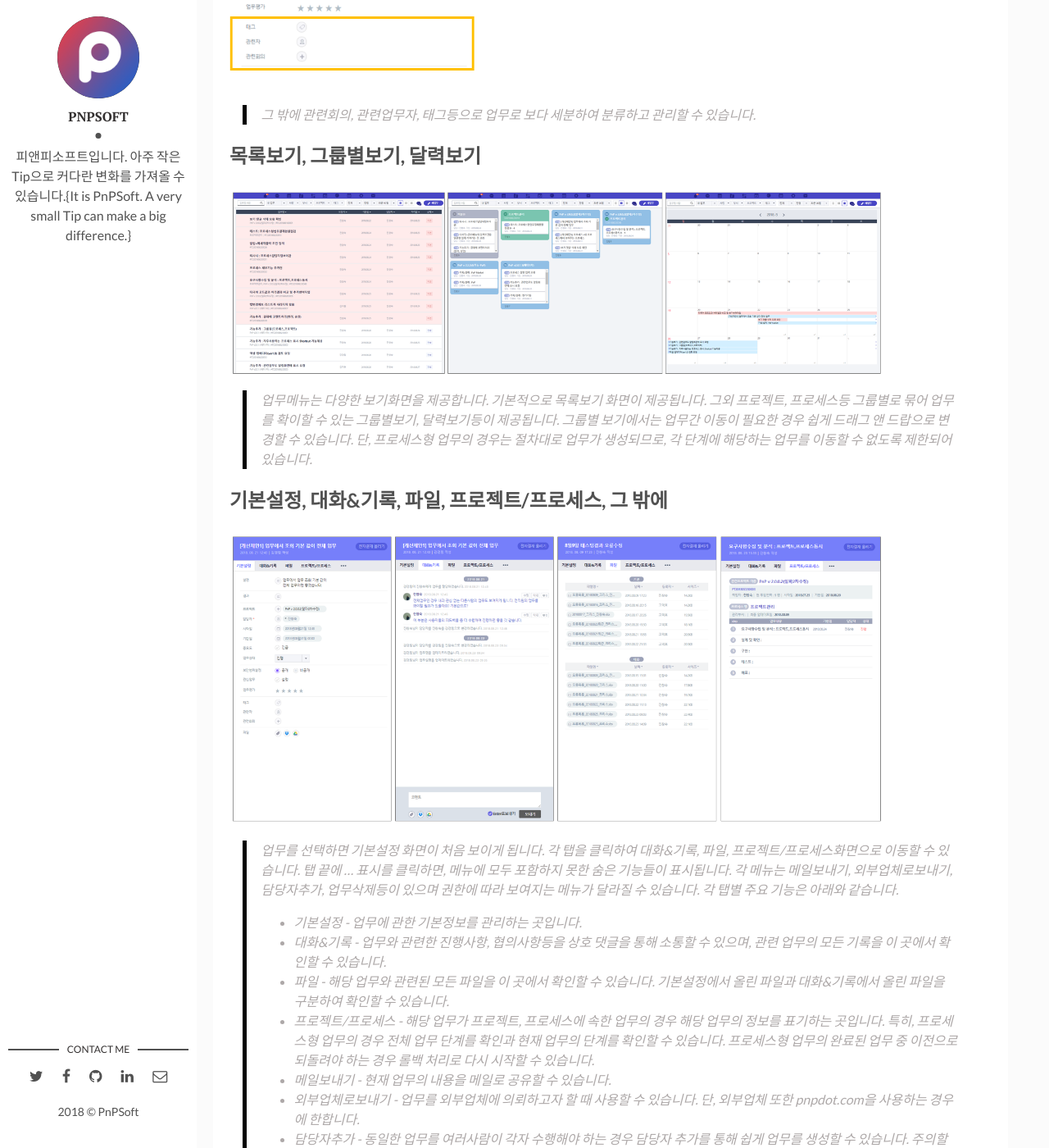
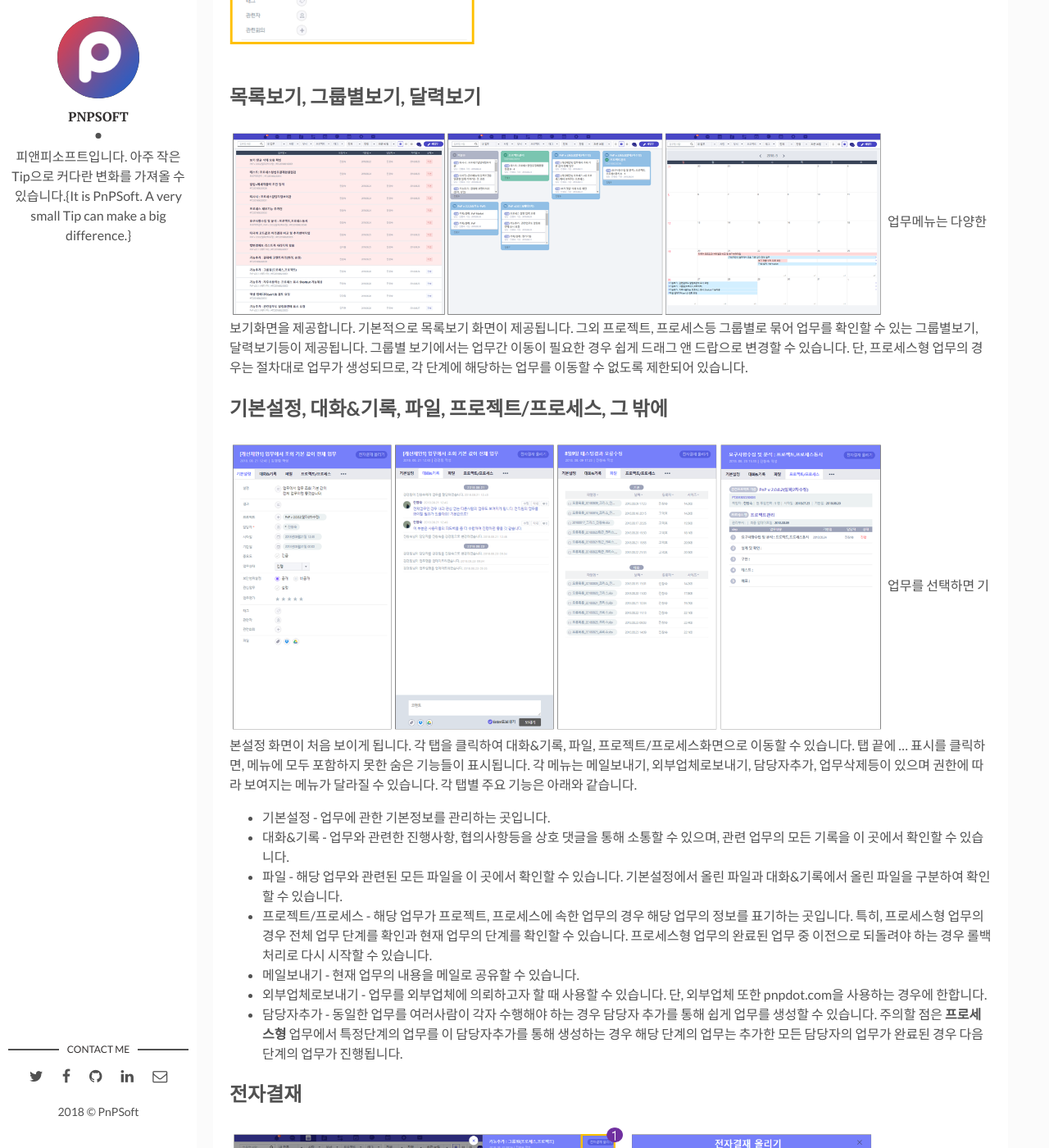
Before and after one commit to pnpsoft/pnpsoft.github.io, a Jekyll site: the page built from _posts/2018-08-27-how-to-use-pnp-02.markdown, in a window 1280 px wide and 1400 px high, scrolled down 3693 px. Shown: the whole window at 82% size. Built offline with Jekyll 4.4.1, drawn with Linux system fonts in a browser that asks for light colours; comment, search, counter and statistics services are not loaded; some of the changed text lies outside the part shown.

Commit message:
Update 2018-08-27-how-to-use-pnp-02.markdown

```diff
--- a/_posts/2018-08-27-how-to-use-pnp-02.markdown
+++ b/_posts/2018-08-27-how-to-use-pnp-02.markdown
@@ -13,32 +13,33 @@
 
 ## 기본구성
 <img src="{{site.baseurl}}/assets/img/task/task01.PNG" alt="alt text" width="800" height="auto">
-* 1번은 주 메뉴로 사이트내에 항상 볼 수 있는 메뉴입니다. pnpdot.com에서 제공하는 기본기능의 메뉴들입니다.
+pnpdot.com의 기본구성은 주메뉴부분, 서브메뉴로 검색조건이 나오는 부분, 업무영역 이렇게 크게 세개 영역으로 구성되어 있습니다.
+
+* 1번은 주 메뉴로 사이트내에 항상 볼 수 있는 메뉴입니다.
 * 2번은 각 메뉴별로 검색조건이 표시되는 영역입니다.
 * 3번은 작업영역으로 각 메뉴별로 주요 작업 장소가 되는 곳입니다.
+
+주 메뉴에서 가장 많이 사용하게 될 업무 메뉴의 각 기능들은 아래와 같습니다.
+
 
 <img src="{{site.baseurl}}/assets/img/task/task02.PNG" alt="alt text" width="800" height="auto">
 > 목록을 클릭하면 화면과 같이 우측에 각 목록의 상세정보를 관리할 수 있는 화면이 제공됩니다.
 
-<img src="{{site.baseurl}}/assets/img/task/task02_01.PNG" alt="alt text" width="300" height="auto">
-> 업무요청사항을 입력하는 설명과 업무진행결과를 입력하는 결과화면이 구분되어 있습니다.
+<img src="{{site.baseurl}}/assets/img/task/task02_01.PNG" alt="alt text" width="300" height="auto">업무요청사항을 입력하는 설명과 업무진행결과를 입력하는 결과화면이 구분되어 있습니다.
 
-<img src="{{site.baseurl}}/assets/img/task/task02_02.PNG" alt="alt text" width="300" height="auto">
-> 해당 업무와 관련한 중요정보를 관리할 수 있습니다.
+<img src="{{site.baseurl}}/assets/img/task/task02_02.PNG" alt="alt text" width="300" height="auto">해당 업무와 관련한 중요정보를 관리할 수 있습니다.
 
-<img src="{{site.baseurl}}/assets/img/task/task02_03.PNG" alt="alt text" width="300" height="auto">
-> 해당 업무의 공개, 비공개를 통해 업무의 세부정보를 볼 수 있는 사람을 제한할 수 있습니다. 업무평가는 업무와 관련하여 담당자의 처리상태에 관하여 평정을 줄 수 있습니다. 관심업무설정은 내 업무외에 지켜봐야 하는 업무를 설정할 때 사용합니다.
+<img src="{{site.baseurl}}/assets/img/task/task02_03.PNG" alt="alt text" width="300" height="auto">해당 업무의 공개, 비공개를 통해 업무의 세부정보를 볼 수 있는 사람을 제한할 수 있습니다. 업무평가는 업무와 관련하여 담당자의 처리상태에 관하여 평정을 줄 수 있습니다. 관심업무설정은 내 업무외에 지켜봐야 하는 업무를 설정할 때 사용합니다.
 
-<img src="{{site.baseurl}}/assets/img/task/task02_04.PNG" alt="alt text" width="300" height="auto">
-> 그 밖에 관련회의, 관련업무자, 태그등으로 업무로 보다 세분하여 분류하고 관리할 수 있습니다.
+<img src="{{site.baseurl}}/assets/img/task/task02_04.PNG" alt="alt text" width="300" height="auto">그 밖에 관련회의, 관련업무자, 태그등으로 업무로 보다 세분하여 분류하고 관리할 수 있습니다.
 
 ## 목록보기, 그룹별보기, 달력보기
 <img src="{{site.baseurl}}/assets/img/task/task04.PNG" alt="alt text" width="800" height="auto">
-> 업무메뉴는 다양한 보기화면을 제공합니다. 기본적으로 목록보기 화면이 제공됩니다. 그외 프로젝트, 프로세스등 그룹별로 묶어 업무를 확이할 수 있는 그룹별보기, 달력보기등이 제공됩니다. 그룹별 보기에서는 업무간 이동이 필요한 경우 쉽게 드래그 앤 드랍으로 변경할 수 있습니다. 단, 프로세스형 업무의 경우는 절차대로 업무가 생성되므로, 각 단계에 해당하는 업무를 이동할 수 없도록 제한되어 있습니다.
+업무메뉴는 다양한 보기화면을 제공합니다. 기본적으로 목록보기 화면이 제공됩니다. 그외 프로젝트, 프로세스등 그룹별로 묶어 업무를 확인할 수 있는 그룹별보기, 달력보기등이 제공됩니다. 그룹별 보기에서는 업무간 이동이 필요한 경우 쉽게 드래그 앤 드랍으로 변경할 수 있습니다. 단, 프로세스형 업무의 경우는 절차대로 업무가 생성되므로, 각 단계에 해당하는 업무를 이동할 수 없도록 제한되어 있습니다.
 
 ## 기본설정, 대화&기록, 파일, 프로젝트/프로세스, 그 밖에
 <img src="{{site.baseurl}}/assets/img/task/task03.PNG" alt="alt text" width="800" height="auto">
-> 업무를 선택하면 기본설정 화면이 처음 보이게 됩니다. 각 탭을 클릭하여 대화&기록, 파일, 프로젝트/프로세스화면으로 이동할 수 있습니다. 탭 끝에 ... 표시를 클릭하면, 메뉴에 모두 포함하지 못한 숨은 기능들이 표시됩니다. 각 메뉴는 메일보내기, 외부업체로보내기, 담당자추가, 업무삭제등이 있으며 권한에 따라 보여지는 메뉴가 달라질 수 있습니다. 각 탭별 주요 기능은 아래와 같습니다.
+업무를 선택하면 기본설정 화면이 처음 보이게 됩니다. 각 탭을 클릭하여 대화&기록, 파일, 프로젝트/프로세스화면으로 이동할 수 있습니다. 탭 끝에 ... 표시를 클릭하면, 메뉴에 모두 포함하지 못한 숨은 기능들이 표시됩니다. 각 메뉴는 메일보내기, 외부업체로보내기, 담당자추가, 업무삭제등이 있으며 권한에 따라 보여지는 메뉴가 달라질 수 있습니다. 각 탭별 주요 기능은 아래와 같습니다.
 * 기본설정 - 업무에 관한 기본정보를 관리하는 곳입니다.
 * 대화&기록 - 업무와 관련한 진행사항, 협의사항등을 상호 댓글을 통해 소통할 수 있으며, 관련 업무의 모든 기록을 이 곳에서 확인할 수 있습니다.
 * 파일 - 해당 업무와 관련된 모든 파일을 이 곳에서 확인할 수 있습니다. 기본설정에서 올린 파일과 대화&기록에서 올린 파일을 구분하여 확인할 수 있습니다.
@@ -49,13 +50,13 @@
 
 
 ## 전자결재
-<img src="{{site.baseurl}}/assets/img/task/task05.PNG alt="alt text" width="800" height="auto">
-> 선택한 업무내용으로 전자결재를 등록할 수 있습니다. 이렇게 등록한 결재문서는 결재메뉴에서 확인이 가능합니다.
-> 선택한 업무를 전자결재문서로 등록하게 되면, 업무정보를 수정할 수 없게 됩니다.
-> 수정이 필요하다면, 결재메뉴에서 전자결재 등록한 업무를 찾아 다음 결재자의 결재전에 회수처리 해야 합니다.
+<img src="{{site.baseurl}}/assets/img/task/task05.PNG" alt="alt text" width="800" height="auto">
+선택한 업무내용으로 전자결재를 등록할 수 있습니다. 이렇게 등록한 결재문서는 결재메뉴에서 확인이 가능합니다.
+선택한 업무를 전자결재문서로 등록하게 되면, 업무정보를 수정할 수 없게 됩니다.
+수정이 필요하다면, 결재메뉴에서 전자결재 등록한 업무를 찾아 다음 결재자의 결재전에 회수처리 해야 합니다.
 
 ## 검색
-> 검색어를 직접 입력하거나, 각 검색조건을 통해 원하는 검색결과를 확인할 수 있습니다.
+검색어를 직접 입력하거나, 각 검색조건을 통해 원하는 검색결과를 확인할 수 있습니다.
 
 ## 업무의 상태 - 진행, 완료, 중지, 패스, 롤백
 분류되지 않은 이벤트성 업무 또는 프로젝트형 업무의 경우는 진행, 완료의 두 가지 상태값을 가집니다. pnpdot.com에서는 복잡한 업무상태를 두지 않고, 업무가 진행 중일 때와 완료된 때 두 가지로만 구분을 하고 있습니다. 다만, 프로세스형 업무의 경우는 절차별 진행 시 필요한 업무상태로 진행, 완료이외에 중지, 패스, 롤백의 상태값을 가지고 있습니다. 프로세스형 업무는 여러 단계(즉, 스텝)가 모여 하나의 업무흐름(프로세스)을 완료하게 됩니다. 각 단계는 최초 발생 이후 해당 단계의 업무가 완료됨에 따라 다음 단계의 업무가 자동생성되게 됩니다. 여러 단계의 업무가 처리되는 과정에서 중도에 중지하는 경우가 발생할 수도 있으며 이 경우 중지라는 상태값을 사용합니다. 경우에 따라 특정 단계의 업무를 수행하지 않고 다음단계의 업무를 생성해야 할 수 있으며 이 경우 패스라는 상태값을 사용합니다. 또는 이미 완료된 단계의 업무를 다시 시작해야 하는 경우도 발생할 수 있으며 이 경우 롤백처리로 인하여 생성된 업무 상태값이 됩니다. 업무관리 중 각 상태값을 변경할 수 있으며, 이렇게 변경된 상태값은 검색조건의 상태값을 선택하여 원하는 결과를 확인할 수 있습니다.
@@ -70,7 +71,7 @@
 
 ## 다이렉트채팅
 <img src="{{site.baseurl}}/assets/img/task/task06.PNG" alt="alt text" width="800" height="auto">
-> 업무진행 중에 특정대상자와 가벼운 채팅을 진행할 수 있습니다. 1번과 같이 업무관련자 중 파란색 불이 들어온 사용자나 2번과 같이 채팅 아이콘에서 현재 파란색 불의 로그인 상대를 대상으로 채팅을 할 수 있습니다. 채팅은 실신간 짧은 대화를 위한 것이므로, 별도 기록이 남거나 유지되지 않습니다. 업무기록과 업무관련자와 대화를 남기고자 한다면 업무 상세정보의 대화&기록을 활용합니다.
+업무진행 중에 특정대상자와 가벼운 채팅을 진행할 수 있습니다. 1번과 같이 업무관련자 중 파란색 불이 들어온 사용자나 2번과 같이 채팅 아이콘에서 현재 파란색 불의 로그인 상대를 대상으로 채팅을 할 수 있습니다. 채팅은 실신간 짧은 대화를 위한 것이므로, 별도 기록이 남거나 유지되지 않습니다. 업무기록과 업무관련자와 대화를 남기고자 한다면 업무 상세정보의 대화&기록을 활용합니다.
 
 ## 업무평가
 각 업무별로 업무평가를 남길 수 있습니다. 업무의 담당자가 상사일 경우, 업무 담당자가 동료일 경우, 업무의 의뢰자가 상사일 경우를 포함하여 수평, 수직적인 평가가 가능합니다. 평가권한에 대한 한도를 정하여 평가가 무분별하게 남발되지 않도록 조정되어 있습니다. 이 기능은 추후 보강할 예정이며, 각 기업별 평가기준에 맞춰 조정될 수 있습니다.
```
